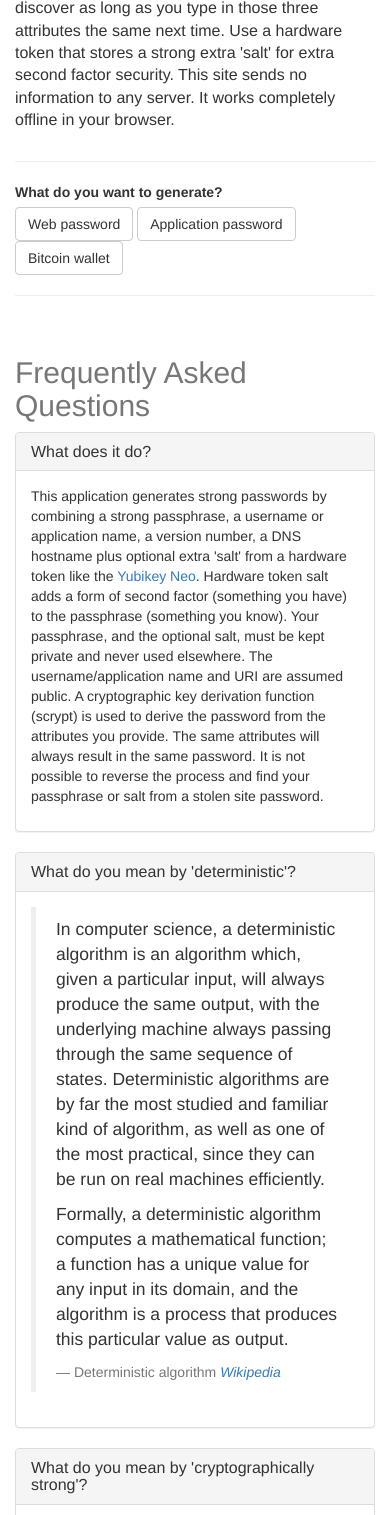
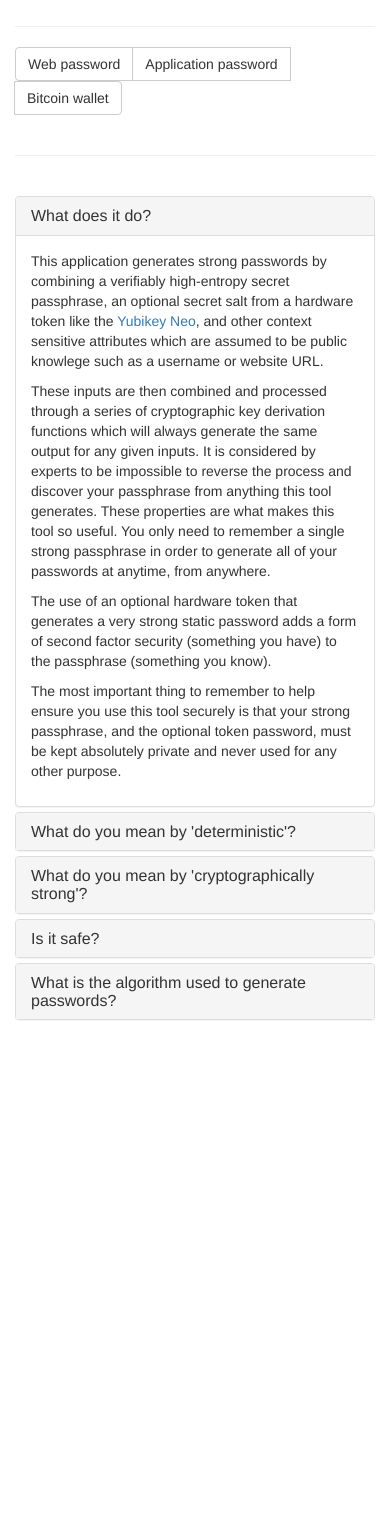
Before and after one commit to grempe/strongpass, a plain HTML site: page index.html in a window 390 px wide. Shown: the part 485-2000 px from the top of the page. After the commit the page ends 1525 px from the top, so only its background shows below. Drawn offline with nearby package versions, Linux system fonts and the light colour scheme.

Commit message:
Text updates.

```diff
--- a/index.html
+++ b/index.html
@@ -7,7 +7,7 @@
     <meta name="viewport" content="width=device-width, initial-scale=1">
     <!-- The above 3 meta tags *must* come first in the head; any other head content must come *after* these tags -->
     <meta name="description" content="An offline, deterministic, cryptographically strong, password generator.">
-    <title>Strong Pass - Secure Password and Wallet Generator</title>
+    <title>Strong Pass - Secure Password and Bitcoin Wallet Generator</title>
     <link href="favicon.ico" rel="icon" type="image/x-icon" />
     <link rel="stylesheet" href="js/bower_components/bootstrap/dist/css/bootstrap.min.css" type="text/css">
     <link rel="stylesheet" href="css/app.css" type="text/css">
@@ -25,53 +25,86 @@
     <div class="container">
 
       <div class="page-header">
-        <h1 id="listTitleHeader">Strong Pass&nbsp;<small>deterministic, cryptographically strong, passwords and bitcoin 'brain wallets'</small></h1>
+        <h1 id="listTitleHeader">Strong Pass&nbsp;
+          <small>a deterministic, cryptographically strong, password and bitcoin wallet generator</small>
+        </h1>
         <p class="lead">
-           We all need strong passwords that are easy to remember. And by strong, I mean cryptographically strong, not a 'l33t' 'pa55w0rD'. Use this tool to generate strong passwords from a single passphrase that you can remember and attributes of the site you want to use the password on. Just type in your passphrase (we won't allow weak ones), your username or application name, and paste in the address of the site. What comes out is a strong password that you can always re-discover as long as you type in those three attributes the same next time. Use a hardware token that stores a strong extra 'salt' for extra second factor security. This site sends no information to any server. It works completely offline in your browser.
+          We all need passwords that are strong and easy to remember. If you can remember one strong passphrase you can generate a password for any number of websites, local applications, or even Bitcoin wallets. The same passphrase and options will always result
+          in the same output being generated. You can rest assured that all cryptographic operations are done in your browser and no information is sent elsewhere or shared with anyone.
         </p>
       </div>
 
-      <div class="form-group">
-        <label>What do you want to generate?</label><br />
+      <div class="row">
+        <div class="col-sm-offset-3 col-sm-6 text-center">
+          <div class="btn-group" role="group" aria-label="Mode Selector">
             <button type="button" id="webModeButton" class="modeSelector btn btn-default">Web password</button>
             <button type="button" id="appModeButton" class="modeSelector btn btn-default">Application password</button>
             <button type="button" id="btcModeButton" class="modeSelector btn btn-default">Bitcoin wallet</button>
           </div>
+        </div>
+      </div>
+
+      <br />
 
       <form id="inputForm" data-toggle="validator">
 
         <div id="keyPassphraseInputGroup" class="form-group">
-          <label for="keyPassphraseInput">Passphrase <small><span class="text-muted"><a href="https://grempe.github.io/diceware/" target="_blank" tabindex="-1">Need a strong passphrase you can remember? Try a 6+ word Diceware style passphrase.</a></span></small></label>
-          <input type="password" class="form-control" id="keyPassphraseInput" placeholder="a 'very strong' passphrase you can remember" minlength="11" required="required" data-error="Your passphrase is too weak. Strength meter must be in the green and say 'very strong'." autofocus="true">
+          <label for="keyPassphraseInput">Passphrase
+            <small>
+              <span class="text-muted"><a href="https://grempe.github.io/diceware/" target="_blank" tabindex="-1">Need a strong passphrase you can remember? Try a 6+ word Diceware style passphrase.</a></span>
+            </small>
+          </label>
+          <input type="password" class="form-control" id="keyPassphraseInput" placeholder="a 'very strong' passphrase you can remember" minlength="11" required="required" data-error="Your passphrase is too weak. Strength meter must be in the green and say 'very strong'."
+          autofocus="true">
           <span class="help-block with-errors"></span>
         </div>
 
         <div id="tokenInputGroup" class="form-group">
-          <label for="tokenInput">Salt <small><span class="text-muted">optional, <a href="http://amzn.to/1Lviktk" target="_blank" tabindex="-1">Need a hardware token?</a></span></small></label>
+          <label for="tokenInput">Salt
+            <small>
+              <span class="text-muted">optional, <a href="http://amzn.to/1Lviktk" target="_blank" tabindex="-1">Need a hardware token?</a></span>
+            </small>
+          </label>
           <input type="password" class="form-control" id="tokenInput" placeholder="">
           <span class="help-block with-errors"></span>
         </div>
 
-        <div id="webUsernameInputGroup"class="form-group">
-          <label for="webUsernameInput">Username <small><span class="text-muted">case insensitive</span></small></label>
+        <div id="webUsernameInputGroup" class="form-group">
+          <label for="webUsernameInput">Username
+            <small>
+              <span class="text-muted">case insensitive</span>
+            </small>
+          </label>
           <input type="text" class="form-control" id="webUsernameInput" placeholder="myname@gmail.com" data-error="You must provide a login username." required="required">
           <span class="help-block with-errors"></span>
         </div>
 
         <div id="webDomainInputGroup" class="form-group">
-          <label for="webDomainInput">URL, domain, or IP address <small><span class="text-muted">case insensitive</span></small></label>
+          <label for="webDomainInput">URL, domain, or IP address
+            <small>
+              <span class="text-muted">case insensitive</span>
+            </small>
+          </label>
           <input type="text" class="form-control" id="webDomainInput" placeholder="https://www.example.com/login" data-error="You must provide a URL, DNS hostname, or IP address." required="required">
           <span class="help-block with-errors"></span>
         </div>
 
         <div id="appNameInputGroup" class="form-group">
-          <label for="appNameInput">Application name <small><span class="text-muted">case insensitive</span></small></label>
+          <label for="appNameInput">Application name
+            <small>
+              <span class="text-muted">case insensitive</span>
+            </small>
+          </label>
           <input type="text" class="form-control" id="appNameInput" placeholder="1password" data-error="You must provide an application name." required="required">
           <span class="help-block with-errors"></span>
         </div>
 
         <div id="versionInputGroup" class="form-group">
-          <label for="versionInput">Version Number <small><span class="text-muted">1 - 999</span></small></label>
+          <label for="versionInput">Version Number
+            <small>
+              <span class="text-muted">1 - 999</span>
+            </small>
+          </label>
           <input type="number" class="form-control" id="versionInput" value="1" min="1" max="999" data-error="You must provide a version number between 1 and 999. Defaults to 1." required="required">
           <span class="help-block with-errors"></span>
         </div>
@@ -79,24 +112,42 @@
       </form>
 
       <div id="passwordOutputContainer" class="well">
-        <p><strong>Computed Password</strong></p>
-        <p><code id="passwordOutput"></code></p>
+        <p>
+          <strong>Computed Password</strong>
+        </p>
+        <p>
+          <code id="passwordOutput"></code>
+        </p>
         <!-- <p><small class="text-muted"><strong>settings:</strong> <span id="sanitizedSaltInWords"></span></small></p> -->
-        <p><small class="text-muted"><strong>entropy:</strong> ~<span id="passwordEntropy"></span> bits</small></p>
+        <p>
+          <small class="text-muted">
+            <strong>entropy:</strong> ~
+            <span id="passwordEntropy"></span> bits</small>
+        </p>
       </div>
 
       <div id="bitcoinOutputContainer" class="well">
-        <p><strong>Computed Bitcoin 'Brain Wallet'</strong></p>
+        <p>
+          <strong>Computed Bitcoin 'Brain Wallet'</strong>
+        </p>
 
         <dl class="dl-horizontal">
           <dt>private key</dt>
-          <dd><span id="bitcoinPrivateKey"></span></dd>
+          <dd>
+            <span id="bitcoinPrivateKey"></span>
+          </dd>
           <dt>private key (<a href="https://en.bitcoin.it/wiki/Wallet_import_format" target="_blank">WIF</a>)</dt>
-          <dd><span id="bitcoinPrivateKeyWIF"></span></dd>
+          <dd>
+            <span id="bitcoinPrivateKeyWIF"></span>
+          </dd>
           <dt>public key</dt>
-          <dd><span id="bitcoinPublicKey"></span></dd>
+          <dd>
+            <span id="bitcoinPublicKey"></span>
+          </dd>
           <dt>address</dt>
-          <dd><span id="bitcoinAddress"></span></dd>
+          <dd>
+            <span id="bitcoinAddress"></span>
+          </dd>
           <dt>address QR code</dt>
           <dd>
             <br />
@@ -111,66 +162,117 @@
 
       <br />
 
-      <h2 class="text-muted">Frequently Asked Questions</h2>
+      <div class="panel-group" id="accordion" role="tablist" aria-multiselectable="true">
 
         <div class="panel panel-default">
-        <div class="panel-heading">
-          <h3 class="panel-title">What does it do?</h3>
+          <div class="panel-heading" role="tab" id="faq1">
+            <h4 class="panel-title">
+              <a role="button" data-toggle="collapse" data-parent="#accordion" href="#ans1" aria-expanded="true" aria-controls="ans1">
+                What does it do?
+              </a>
+            </h4>
           </div>
+          <div id="ans1" class="panel-collapse collapse in" role="tabpanel" aria-labelledby="faq1">
             <div class="panel-body">
-          <p>This application generates strong passwords by combining a strong passphrase, a username or application name, a version number, a DNS hostname plus optional extra 'salt' from a hardware token like the <a href="http://amzn.to/1Lviktk" target="_blank">Yubikey Neo</a>. Hardware token salt adds a form of second factor (something you have) to the passphrase (something you know). Your passphrase, and the optional salt, must be kept private and never used elsewhere. The username/application name and URI are assumed public. A cryptographic key derivation function (scrypt) is used to derive the password from the attributes you provide. The same attributes will always result in the same password. It is not possible to reverse the process and find your passphrase or salt from a stolen site password.</p>
+              <p>This application generates strong passwords by combining a verifiably high-entropy
+                secret passphrase, an optional secret salt from a hardware token like the
+                <a href="http://amzn.to/1Lviktk" target="_blank">Yubikey Neo</a>, and other
+                context sensitive attributes which are assumed to be public knowlege such
+                as a username or website URL.</p>
+
+                <p>These inputs are then combined and processed through a
+                series of cryptographic key derivation functions which will always
+                generate the same output for any given inputs. It is considered by experts to
+                be impossible to reverse the process and discover your passphrase from anything
+                this tool generates. These properties are what makes this tool
+                so useful. You only need to remember a single strong passphrase in
+                order to generate all of your passwords at anytime, from anywhere.</p>
+
+                <p>The use of an optional hardware token that generates a very strong
+                static password adds a form of second factor security (something you
+                have) to the passphrase (something you know).</p>
+
+                <p>The most important thing to remember to help ensure you use this tool
+                securely is that your strong passphrase, and the optional token password,
+                must be kept absolutely private and never used for any other purpose.</p>
+            </div>
           </div>
         </div>
 
         <div class="panel panel-default">
-        <div class="panel-heading">
-          <h3 class="panel-title">What do you mean by 'deterministic'?</h3>
+          <div class="panel-heading" role="tab" id="faq2">
+            <h4 class="panel-title">
+              <a class="collapsed" role="button" data-toggle="collapse" data-parent="#accordion" href="#ans2" aria-expanded="false" aria-controls="ans2">
+                 What do you mean by 'deterministic'?
+               </a>
+            </h4>
           </div>
+          <div id="ans2" class="panel-collapse collapse" role="tabpanel" aria-labelledby="faq2">
             <div class="panel-body">
               <blockquote>
-            <p>In computer science, a deterministic algorithm is an algorithm which, given a particular input, will always produce the same output, with the underlying machine always passing through the same sequence of states. Deterministic algorithms are by far the most studied and familiar kind of algorithm, as well as one of the most practical, since they can be run on real machines efficiently.</p>
+                <p>In computer science, a deterministic algorithm is an algorithm which, given a particular input, will always produce the same output, with the underlying machine always passing through the same sequence of states. Deterministic algorithms
+                  are by far the most studied and familiar kind of algorithm, as well as one of the most practical, since they can be run on real machines efficiently.</p>
                 <p>Formally, a deterministic algorithm computes a mathematical function; a function has a unique value for any input in its domain, and the algorithm is a process that produces this particular value as output.</p>
-            <footer>Deterministic algorithm <cite title="Wikipedia"><a href="https://en.wikipedia.org/wiki/Deterministic_algorithm" target="_blank">Wikipedia</a></cite></footer>
+                <footer>Deterministic algorithm
+                  <cite title="Wikipedia"><a href="https://en.wikipedia.org/wiki/Deterministic_algorithm" target="_blank">Wikipedia</a></cite>
+                </footer>
               </blockquote>
+            </div>
           </div>
         </div>
 
         <div class="panel panel-default">
-        <div class="panel-heading">
-          <h3 class="panel-title">What do you mean by 'cryptographically strong'?</h3>
+          <div class="panel-heading" role="tab" id="faq3">
+            <h4 class="panel-title">
+              <a class="collapsed" role="button" data-toggle="collapse" data-parent="#accordion" href="#ans3" aria-expanded="false" aria-controls="ans3">
+                  What do you mean by 'cryptographically strong'?
+                </a>
+            </h4>
           </div>
+          <div id="ans3" class="panel-collapse collapse" role="tabpanel" aria-labelledby="faq3">
             <div class="panel-body">
-          <blockquote>
-            <p>In computer science, a deterministic algorithm is an algorithm which, given a particular input, will always produce the same output, with the underlying machine always passing through the same sequence of states. Deterministic algorithms are by far the most studied and familiar kind of algorithm, as well as one of the most practical, since they can be run on real machines efficiently.</p>
-            <p>Formally, a deterministic algorithm computes a mathematical function; a function has a unique value for any input in its domain, and the algorithm is a process that produces this particular value as output.</p>
-            <footer>Deterministic algorithm <cite title="Wikipedia"><a href="https://en.wikipedia.org/wiki/Deterministic_algorithm" target="_blank">Wikipedia</a></cite></footer>
-          </blockquote>
+              In this context, I believe this tool to be strong due to the use of well tested and understood one-way cryptographic primitives such as <code>HMAC-SHA-512</code>, <code>SHA-512</code>, and <code>scrypt</code>. The real source of strength though is always in the quality of the passphrase used to derive everything else. This application uses the <code>zxcvbn</code> entropy estimation tool to ensure that only high entropy passphrases can be used as the seed for everything that is generated. Along with a strong passphrase this application is heavily reliant on the strength of the output of the various hashing algorithms to being reversed. In other words it is considered infeasible to discover the original passphrase from any of the outputs generated. The use of <code>scrypt</code> in particular, which is a 'memory-hard' function, dramatically reduces an attackers ability to re-discover the original passphrase even with custom hardware based attacks. The generated passwords, and bitcoin wallets, all make use of only a portion of the extremely large derived key material available to them and they don't share any of that material. You can learn more by reviewing the algorithm pseudocode in a later FAQ entry, or by examining the full <a href="https://github.com/grempe/strongpass" target="_blank">source code</a>.
+            </div>
           </div>
         </div>
 
         <div class="panel panel-default">
-        <div class="panel-heading">
-          <h3 class="panel-title">Is it safe?</h3>
+          <div class="panel-heading" role="tab" id="faq4">
+            <h4 class="panel-title">
+              <a class="collapsed" role="button" data-toggle="collapse" data-parent="#accordion" href="#ans4" aria-expanded="false" aria-controls="ans4">
+                   Is it safe?
+                 </a>
+            </h4>
           </div>
+          <div id="ans4" class="panel-collapse collapse" role="tabpanel" aria-labelledby="faq4">
             <div class="panel-body">
-          <p>I created this tool for my own use. I use it. You can trust it to do what it says. It will generate strong passwords locally in your browser and will never communicate anything that you enter, or the passwords it generates, out to the Internet. You are free to browse the <a href="https://github.com/grempe/strongpass" target="_blank">source code</a>, and you can easily run a local copy by just opening the <code>index.html</code> file in your browser. In this case you can run this site completely offline, with your network disconnected. There are no cookies, no analytics tracking scripts, and it runs only over a TLS (HTTPS) connection.</p>
-          <p>All that being said, I am not a cryptographer, and this code has not been reviewed in any serious way by cryptographers. I believe it is strong based on the fact that I am using published crypto primatives consistent with their recommended usage based on my own research. There is no cryptographic invention claimed. Read the source code and decide for yourself if its safe for you.</p>
+              <p>I created this tool for my own use. I use it. You can trust it to do what it says. It will generate strong passwords locally in your browser and will never communicate anything that you enter, or the passwords it generates, out to the Internet.
+                You are free to browse the <a href="https://github.com/grempe/strongpass" target="_blank">source code</a>, and you can easily run a local copy by just opening the
+                <code>index.html</code> file in your browser. In this case you can run this site completely offline, with your network disconnected. There are no cookies, no analytics tracking scripts, and it runs only over a TLS (HTTPS) connection.</p>
+              <p>All that being said, I am not a cryptographer, and this code has not been reviewed in any serious way by cryptographers. I believe it is strong based on the fact that I am using published crypto primatives consistent with their recommended
+                usage based on my own research. There is no cryptographic invention claimed. Read the source code and decide for yourself if its safe for you.</p>
+            </div>
           </div>
         </div>
 
         <div class="panel panel-default">
-        <div class="panel-heading">
-          <h3 class="panel-title">What is the algorithm used to generate passwords?</h3>
+          <div class="panel-heading" role="tab" id="faq5">
+            <h4 class="panel-title">
+              <a class="collapsed" role="button" data-toggle="collapse" data-parent="#accordion" href="#ans5" aria-expanded="false" aria-controls="ans5">
+                    What is the algorithm used to generate passwords?
+                  </a>
+            </h4>
           </div>
+          <div id="ans5" class="panel-collapse collapse" role="tabpanel" aria-labelledby="faq5">
             <div class="panel-body">
-          <p>Here is a pseudocode version of the algorithm. Leading and trailing whitespace is stripped from all input fields. You can view the full source code <a href="https://github.com/grempe/strongpass/blob/master/js/main.js" target="_blank">here</a>.</p>
+              <p>Here is a pseudocode version of the algorithm. Leading and trailing whitespace is stripped from all input fields before processing. Some fields are normalized to a downcased version. You can view the full source code <a href="https://github.com/grempe/strongpass/blob/master/js/main.js" target="_blank">here</a>.</p>
 
               <pre class="pre-scrollable">
 masterKey         = hmacSha512(passphrase, sha512(downcase(usernameOrAppname)))
 salt              = sha512(downcase(usernameOrAppname) + downcase(hostname) + version + tokenSalt)
 derivedKey        = scrypt(masterKey, salt, 16384, 8, 1, 64 Bytes Output)
-derivedKeyFirst32 = derivedKey[0, 32]
-derivedKeyLast32  = derivedKey[32, 64]
+derivedKeyFirst32 = derivedKey[0,32]
+derivedKeyLast32  = derivedKey[32,64]
 symbol            = lookupSymbol(derivedKeyFirst32[31] % 10)
 number            = lookupNumber(derivedKeyFirst32[30] % 10)
 password          = first18Chars(base64encode(derivedKeyFirst32)) + symbol + number
@@ -178,8 +280,12 @@ bitcoinKeypair    = generateKeypairFromKey(hex(derivedKeyLast32))
               </pre>
             </div>
           </div>
+        </div>
 
-    </div><!-- /.container -->
+      </div>
+
+    </div>
+    <!-- /.container -->
 
     <!-- load third party libraries -->
     <script src="js/bower_components/jquery/dist/jquery.min.js"></script>
```
Lines whose indentation alone changed are shown as unchanged.
